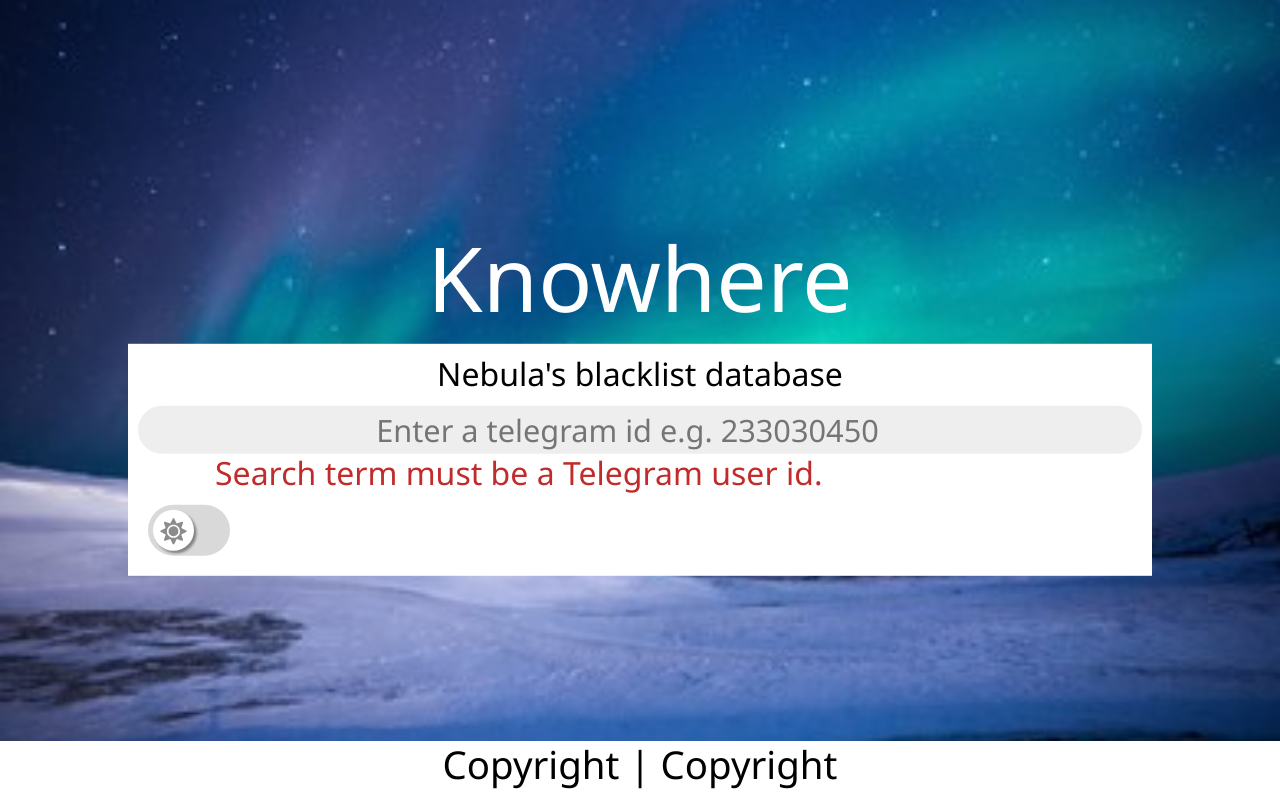
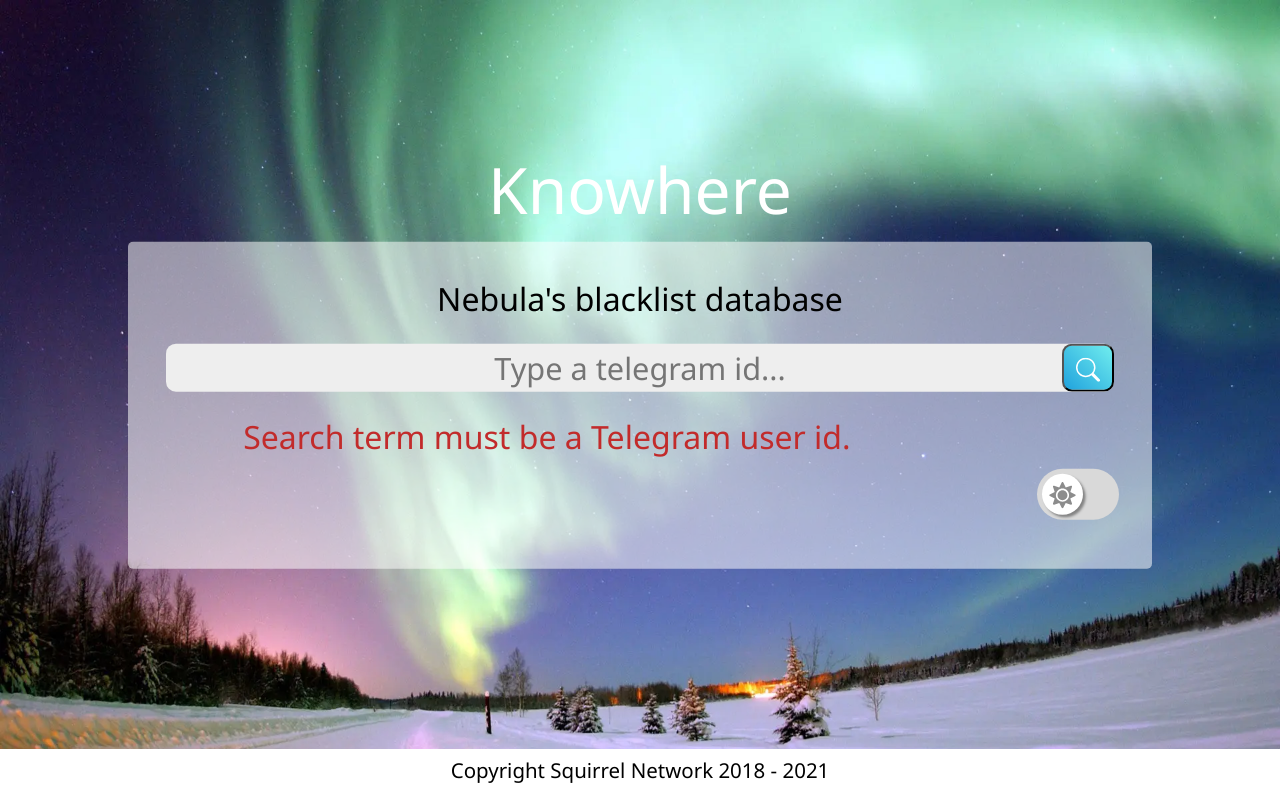
Before and after one commit to Squirrel-Network/Knowhere, a Vue app: page / in a window 1280 px wide. Built offline with nearby package versions, Linux system fonts and the light colour scheme.

Commit message:
ridisegnato secondo modello di mikymleam

```diff
--- a/src/App.vue
+++ b/src/App.vue
@@ -3,16 +3,17 @@
 		<div class="bg">
 		<div class="main-content">
 				<header>
-			<h1 class="text-center display-4">Knowhere</h1>
+			<h1 class="text-center h1">Knowhere</h1>
 		</header>
 
-		<div class="container-fluid search">
-			<h2 class="text-center h5">
+		<div class="container-fluid search p-4">
+			<h2 class="text-center h5 mb-3">
 				Nebula's blacklist database
 			</h2>
 			<search-input
 				v-model="searchTerms"
 				@input="search()"
+				class="mb-3"
 			/>
 
 			<div class="search-status mx-5">
@@ -30,21 +31,17 @@
 				</span>
 			</div>
 
-			<theme-selector />
-		</div>
 			<div
 	v-if="results !== null && searchTerms.length > 0"
 	class="container-fluid table"
 >
 	<table>
-				<caption>Search results</caption>
-
 		<thead>
 			<tr>
-						<th>ID Operator</th>
-						<th>ID User</th>
-						<th>Reason</th>
-						<th>Date</th>
+				<th class="h6">ID Operator</th>
+				<th class="h6">ID User</th>
+				<th class="h6">Reason</th>
+				<th class="h6">Date</th>
 			</tr>
 		</thead>
 		<tbody>
@@ -64,13 +61,16 @@
 			</tr>
 		</tbody>
 	</table>
+</div>
 
+			<theme-selector />
 		</div>
+
 		</div>
 
 		<div class="copyright fixed-bottom">
-			<p class="text-center h4">
-				Copyright | Copyright
+			<p class="text-center p-1">
+				Copyright Squirrel Network 2018 - {{ year }}
 			</p>
 		</div>
 	  </div>
@@ -110,7 +110,8 @@
 			searchTerms: '',
 			loadingError: null,
 			isLoadingSearch: false,
-			show: false
+			show: false,
+			year: new Date().getFullYear()
 		}
 	},
 	components: {
@@ -224,6 +225,9 @@
 <style lang="scss" scoped>
 @import './style/theme.scss';
 
+.invalid-text {
+	color: var(--invalid-color);
+}
 @mixin background-property {
 	background-size: cover;
 	background-position: center;
@@ -247,7 +251,7 @@
 	width: 80%;
 	margin: 0 auto;
 	position: absolute;
-	top: 50%;
+	top: 45%;
 	left: 50%;
 	transform: translate(-50%,-50%);
 }
@@ -257,12 +261,30 @@
 
 	font-family: #{$title-font};
 
-	color: var(--primary-color);
+	color: #ffffff;
 }
 
+td,tr, th {
+	color: var(--secondary-color);
+	text-align: center;
+}
+th {
+	width: 25%;
+}
+th:nth-child(odd) {
+	background-color: var(--th-odd);
+}
+
+td {
+	font-size: 0.8rem;
+}
+
+th:nth-child(even) {
+	background-color: var(--th-even);
+}
 div.container-fluid.search {
-	padding: 1%;
-	background-color: var(--primary-color);
+	background-color: var(--box-background);
+	border-radius: 5px;
 }
 
 h2 {
@@ -305,5 +327,10 @@
 	background: var(--primary-color);
 	width: 100%;
 	color: var(--secondary-color);
+	height: 2rem;
+}
+
+.copyright p{
+	font-size: 0.8rem;
 }
 </style>
--- a/src/components/search-input.vue
+++ b/src/components/search-input.vue
@@ -1,12 +1,19 @@
 <template>
+<div>
 	<input
-		type="search"
-		pattern="^-?[0-9]+$"
-		minlength="1"
-		placeholder="Enter a telegram id e.g. 233030450"
-		:value="value"
-		@input.stop="search($event)"
+	type="search"
+	pattern="^-?[0-9]+$"
+	minlength="1"
+	placeholder="Type a telegram id..."
+	@input.stop="search($event)"
+	:value="value"
 	/>
+	<button @click="search($event)">
+		<svg xmlns="http://www.w3.org/2000/svg" width="24" height="24" fill="currentColor" class="bi bi-search" viewBox="0 0 16 16">
+  <path d="M11.742 10.344a6.5 6.5 0 1 0-1.397 1.398h-.001c.03.04.062.078.098.115l3.85 3.85a1 1 0 0 0 1.415-1.414l-3.85-3.85a1.007 1.007 0 0 0-.115-.1zM12 6.5a5.5 5.5 0 1 1-11 0 5.5 5.5 0 0 1 11 0z"/>
+</svg>
+	</button>
+</div>
 </template>
 
 <script lang="ts">
@@ -14,7 +21,7 @@
 
 @Component({
 	props: {
-		value: String
+		value: String,
 	}
 })
 export default class SearchInput
@@ -37,7 +44,7 @@
 <style lang="scss" scoped>
 input[type="search"] {
 	border: none;
-	border-radius: 30px;
+	border-radius: 10px;
 	outline: none;
 
 	background-color: var(--input-color);
@@ -72,4 +79,27 @@
 		}
 	}
 }
+/* clears the 'X' from Internet Explorer */
+input[type=search]::-ms-clear {  display: none; width : 0; height: 0; }
+input[type=search]::-ms-reveal {  display: none; width : 0; height: 0; }
+
+/* clears the 'X' from Chrome */
+input[type="search"]::-webkit-search-decoration,
+input[type="search"]::-webkit-search-cancel-button,
+input[type="search"]::-webkit-search-results-button,
+input[type="search"]::-webkit-search-results-decoration { display: none; }
+
+div {
+	position: relative;
+}
+
+button {
+	position: absolute;
+	right: 0;
+	height: 100%;
+	width: 2rem;
+	border-radius: 10px;
+	background-image: var(--button-gradient);
+	color: #ffffff;
+}
 </style>
--- a/src/components/theme-selector.vue
+++ b/src/components/theme-selector.vue
@@ -74,6 +74,7 @@
 	--control-length: calc(var(--knob-size) * 2);
 	--control-height: 2.0rem;
 	margin: 10px;
+	margin-left: 34em;
 	position: relative;
 	border-radius: var(--knob-size);
 
@@ -88,7 +89,7 @@
 		}
 	}
 	&.dark {
-		background-color: #1C1C1C;
+		background-color: #424242;
 
 		& span.switch-knob {
 			background-color: #8C8C8C;
--- a/src/style/page.scss
+++ b/src/style/page.scss
@@ -9,6 +9,10 @@
 		--invalid-color: #{map-get($light, 'invalid-color')};
 		--input-color: #{map-get($light, 'input-color')};
 		--background-image: #{map-get($light, 'background-image')};
+		--box-background: #{map-get($light, 'box-background')};
+		--th-odd: #{map-get($light, 'th-odd')};
+		--th-even: #{map-get($light, 'th-even')};
+		--button-gradient: #{map-get($light, 'button-gradient')};
 	}
 
 	body.dark {
@@ -19,6 +23,12 @@
 		--invalid-color: #{map-get($dark, 'invalid-color')};
 		--input-color: #{map-get($dark, 'input-color')};
 		--background-image: #{map-get($dark, 'background-image')};
+		--box-background: #{map-get($dark, 'box-background')};
+		--th-odd: #{map-get($dark, 'th-odd')};
+		--th-even: #{map-get($dark, 'th-even')};
+		--button-gradient: #{map-get($dark, 'button-gradient')};
+
+
 	}
 
 	--transition-speed: 0.1s;
--- a/src/style/theme.scss
+++ b/src/style/theme.scss
@@ -7,16 +7,24 @@
 	'valid-color': #337533,
 	'invalid-color': #c22b2b,
 	'input-color': #EEE,
-	'background-image': url('../assets/aurora-light-23september.jpg')
+	'background-image': url('../assets/aurora-light-23september.jpg'),
+	'box-background': #ffffff88,
+	'th-even': #B3E3ED,
+	'th-odd': #8FD2DA,
+	'button-gradient': linear-gradient(45deg, #20A2DD,#70EDEE)
 );
 $dark: (
 	'primary-color': #101010,
-	'secondary-color': #d8d8d8,
+	'secondary-color': #ffffff,
 	'accent-color': #6A84D2,
 	'valid-color': #56B556,
 	'invalid-color': #c22b2b,
 	'input-color': #1C1C1C,
-	'background-image': url('../assets/aurora-dark-24september.jpg')
+	'background-image': url('../assets/aurora-dark-24september.jpg'),
+	'box-background': #24233188,
+	'th-even': #49464D,
+	'th-odd': #2D2B39,
+	'button-gradient': linear-gradient(45deg, #8726E5,#A149EB)
 );
 
 $body-font: 'Noto Sans', sans-serif;
```
Also changed, not shown: src/assets/aurora-light-23september.jpg. Lines whose indentation alone changed are shown as unchanged.
